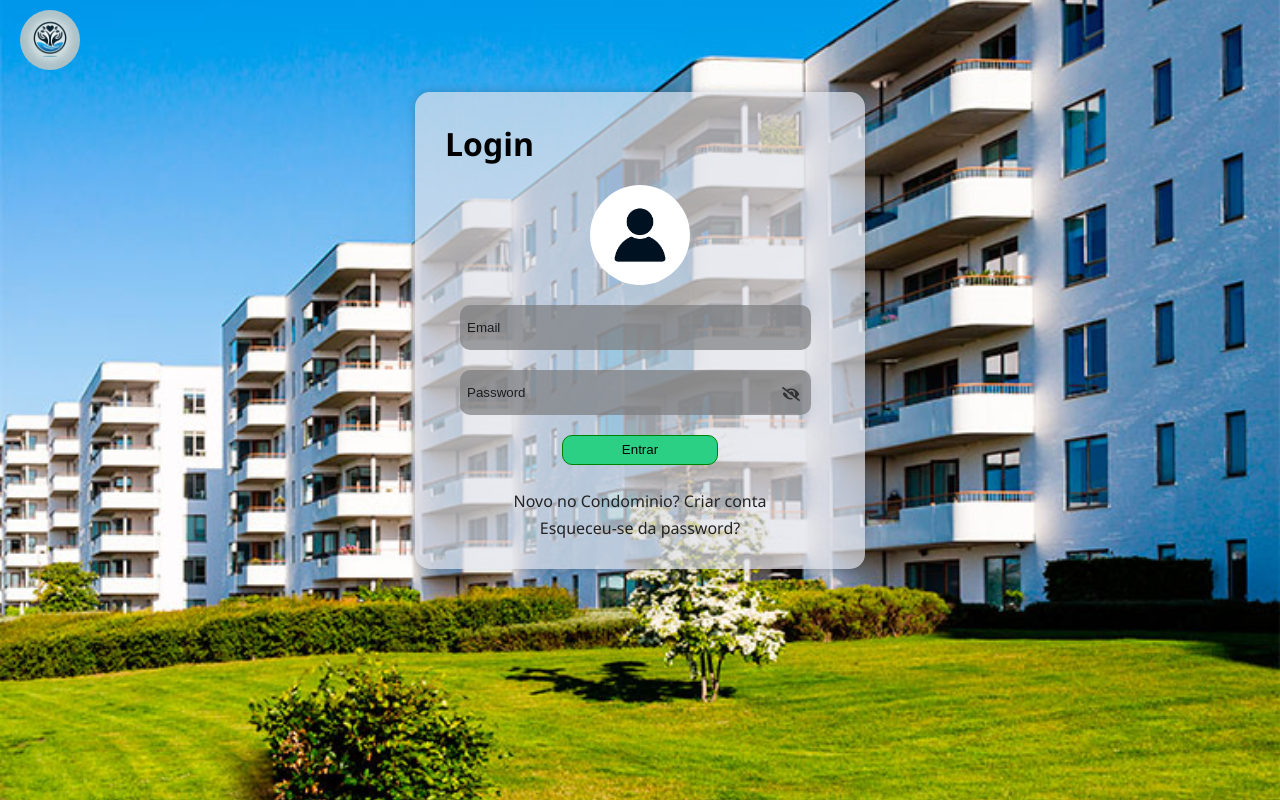
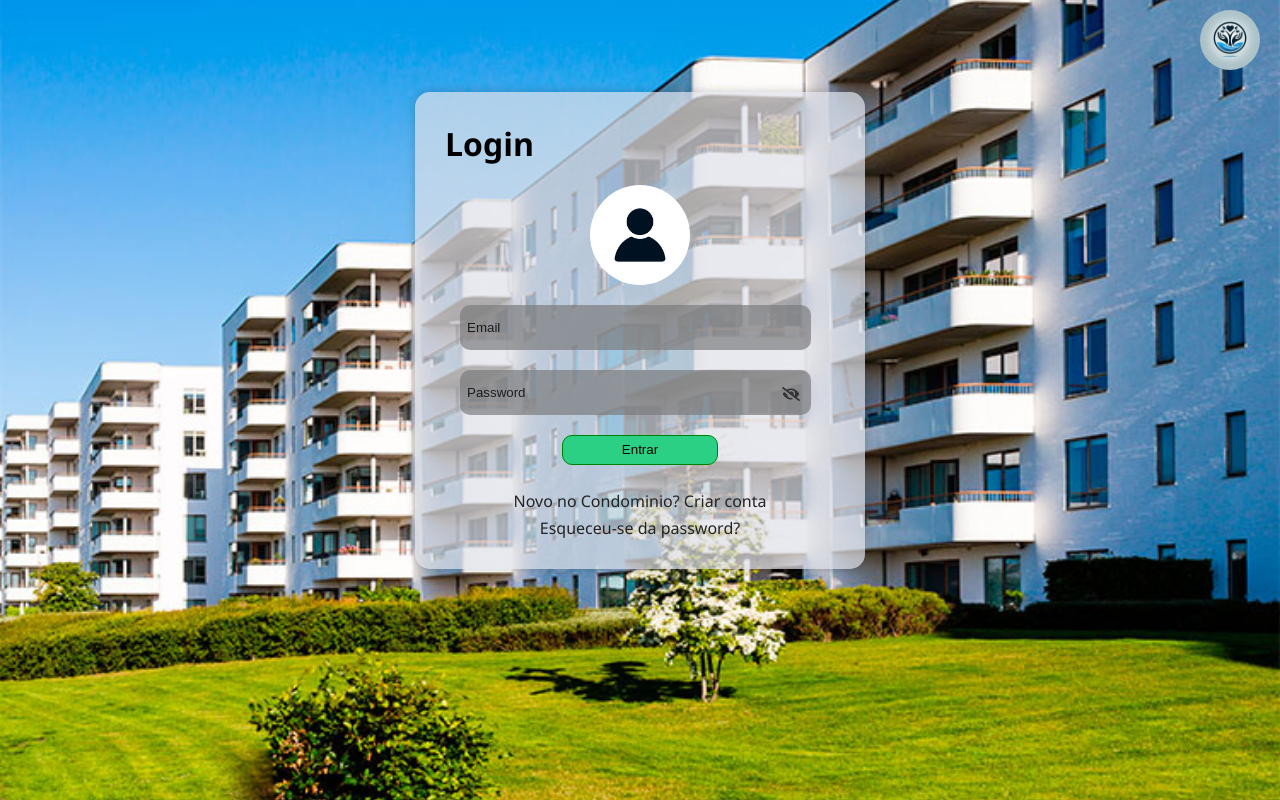
Before and after one commit to Pedrooxyz/CommuniCare_Frontend, a React (Create React App) app in the folder FrontEnd/communicare/: page / in a window 1280 px wide. Built offline with nearby package versions, Linux system fonts and the light colour scheme.

Commit message:
Atualização da pagina DetalhesArtigos

```diff
--- a/FrontEnd/communicare/src/pages/Loja/DetalhesArtigo/DetalhesArtigo.css
+++ b/FrontEnd/communicare/src/pages/Loja/DetalhesArtigo/DetalhesArtigo.css
@@ -12,10 +12,10 @@
   display: flex;
   column-gap: 10px;
   align-items: center;
-  position: absolute;
-  top: 0;
-  right: 0;
-  padding: 10px 20px 10px;
+  justify-content: flex-end; /* Conteúdo à direita */
+  width: 100%;
+  padding: 10px 20px;
+  z-index: 10; /* Para garantir que fique acima */
 }
 
 header p {
@@ -34,13 +34,13 @@
   padding: 20px;
   width: 80%;
   justify-content: center;
-  margin: 0px auto;
+  margin: 80px auto 0 auto;
 }
 
 .colunaEsquerda, .colunaDireita {
   background: white;
   border-radius: 20px;
-  padding: 10px 20px 50px;
+  padding: 10px 20px 20px;
 }
 
 .colunaEsquerda {
@@ -118,7 +118,7 @@
 }
 
 .colunaDireita .tituloItem {
-  width: 30%;
+  width: 50%;
 }
 
 .descricaoDetalhe {
@@ -163,7 +163,7 @@
   line-height: 1.6;
   margin-top: 15px;
   width: 100%;
-  height: 300px;
+  height: 400px;
   overflow-y: auto;
   box-shadow: 0 2px 6px rgba(0,0,0,0.1);
   scrollbar-width: none;
@@ -173,7 +173,6 @@
 .caixaDescricao::-webkit-scrollbar {
   display: none;
 }
-
 
 @media screen and (max-width: 768px) {
   body {
@@ -222,6 +221,8 @@
     gap: 20px;
     padding: 15px;
     width: 90%;
+    height: fit-content;
+    margin: 80px auto 0 auto; /* Mantém o espaçamento */
   }
 
   .colunaEsquerda, .colunaDireita {
@@ -273,10 +274,12 @@
   }
 
   .detalhesContainer {
-    flex-direction: column;
-    gap: 15px;
-    padding: 10px;
-    width: 95%;
+    display: flex;
+    gap: 40px;
+    padding: 20px;
+    width: 80%;
+    justify-content: center;
+    margin: 60px auto 0 auto; /* Espaço para header */
   }
 
   .colunaEsquerda, .colunaDireita {
```
